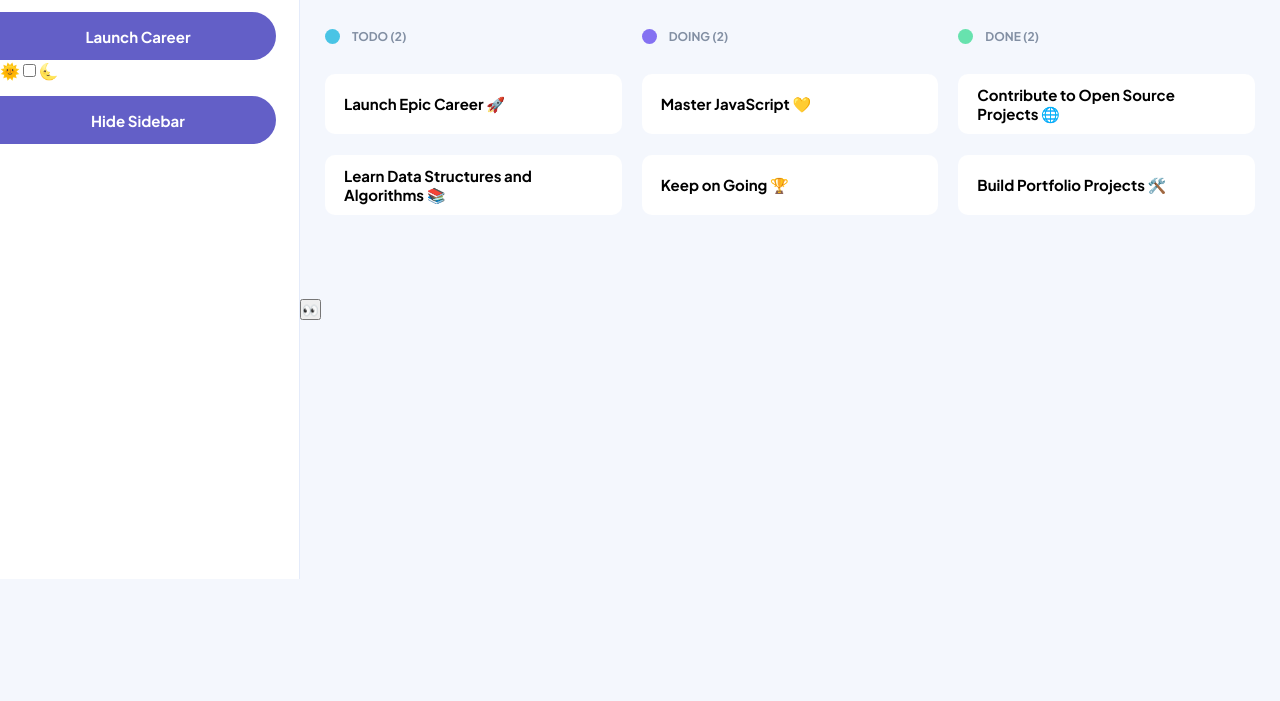
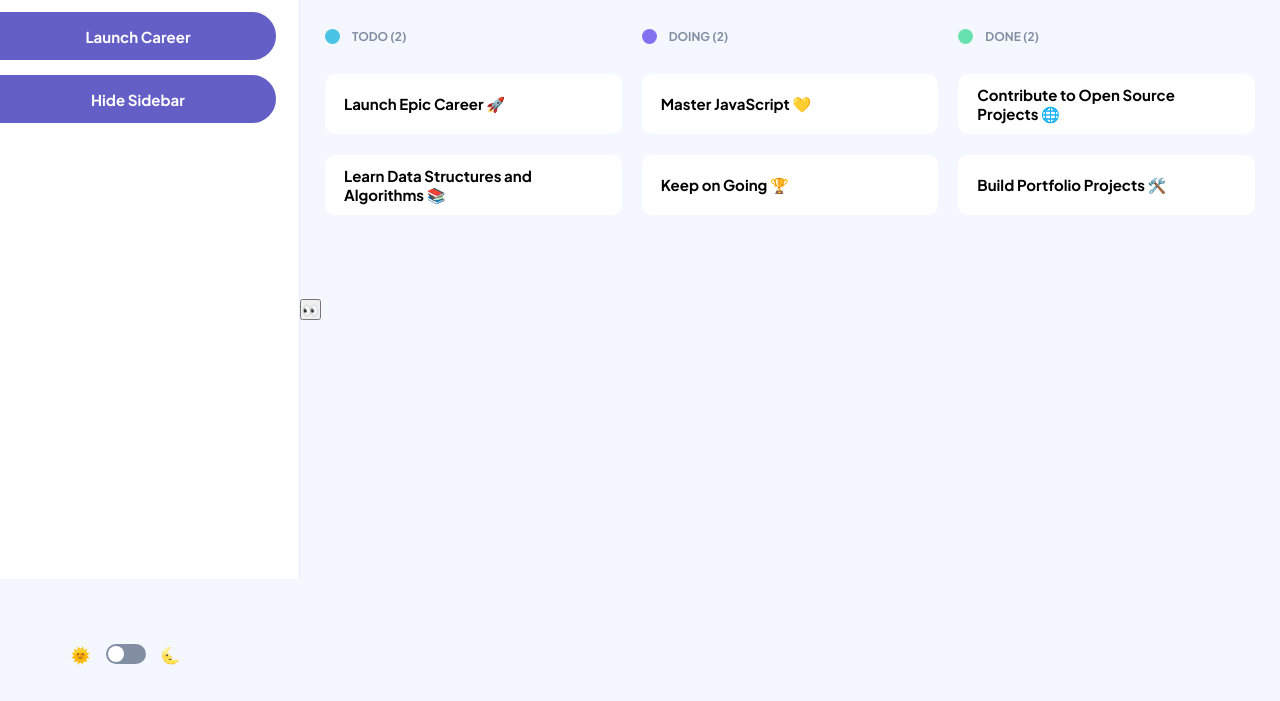
Before and after one commit to Andrew-nhangud/ANDNHA25109_FTO2502a_GroupA1_Andrew_Nhangud_JSLPP, a plain HTML site: page index.html in a window 1280 px wide. Shown: the part 99-800 px from the top of the page. Drawn offline with Linux system fonts and the light colour scheme.

Commit message:
Styling the toggle switch

```diff
--- a/styles.css
+++ b/styles.css
@@ -262,7 +262,6 @@ margin-top: 18px;
   height: 100%;
   background-color: rgba(0, 0, 0, 0.4); /* Semi-transparent background */
 }
-
 /* Updated styles for Mobile Sidebar Modal */
 #mobileSidebarModal .modal-content {
   width: 340px;
@@ -277,7 +276,6 @@ margin-top: 18px;
     margin-left: 27px;
     padding: 0px 12px 0px 10px;
   }
-
 .mobileSidebar-btn button{
     width: 250px;
     height: 48px;
@@ -290,6 +288,48 @@ margin-top: 18px;
     font-weight: 700;
     color: var(--secondary-clr);
     margin-top: 19px;
+}
+
+/* Styling the toggle switch */
+.theme-toggle-container {
+  position: absolute;
+  bottom: 23px;
+  display: flex;
+  align-items: center;
+  justify-content: center;
+  border-radius: 10px;
+  gap: 15px;
+  background-color: var(--background-clr);
+  width: 251px;
+  height: 48px;
+}
+.theme-toggle-container input[type="checkbox"] {
+  appearance: none;
+  width: 40px;
+  height: 20px;
+  background: var(--third-clr);
+  border-radius: 20px;
+  position: relative;
+  cursor: pointer;
+  outline: none;
+  transition: background 0.3s ease;
+}
+.theme-toggle-container input[type="checkbox"]:checked {
+  background: var(--accent-clr);
+}
+.theme-toggle-container input[type="checkbox"]::before {
+  content: "";
+  position: absolute;
+  top: 2px;
+  left: 2px;
+  width: 16px;
+  height: 16px;
+  background: var(--secondary-clr);
+  border-radius: 50%;
+  transition: transform 0.3s ease;
+}
+.theme-toggle-container input[type="checkbox"]:checked::before {
+  transform: translateX(20px);
 }
 
 /* media querys */
```
